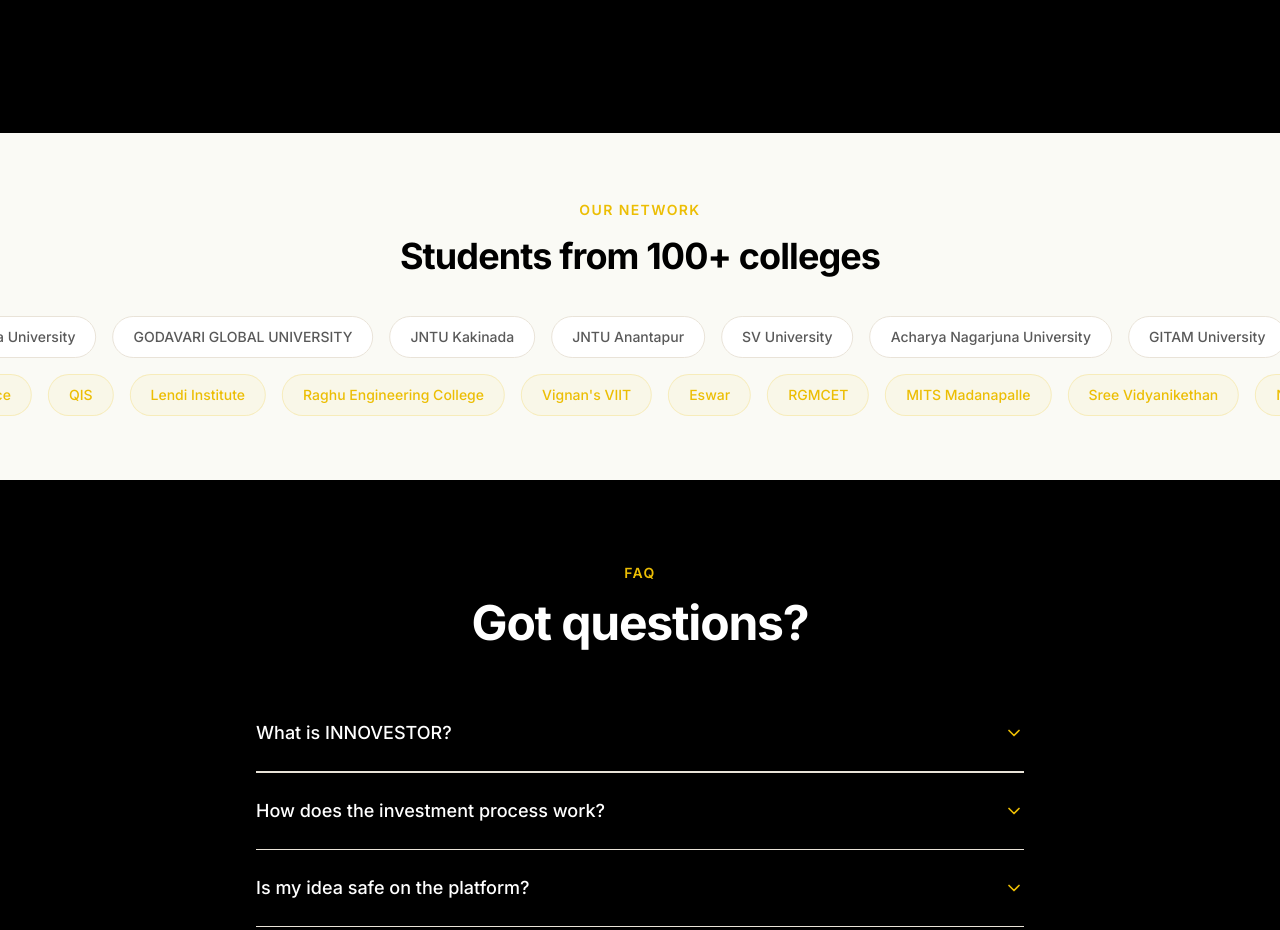
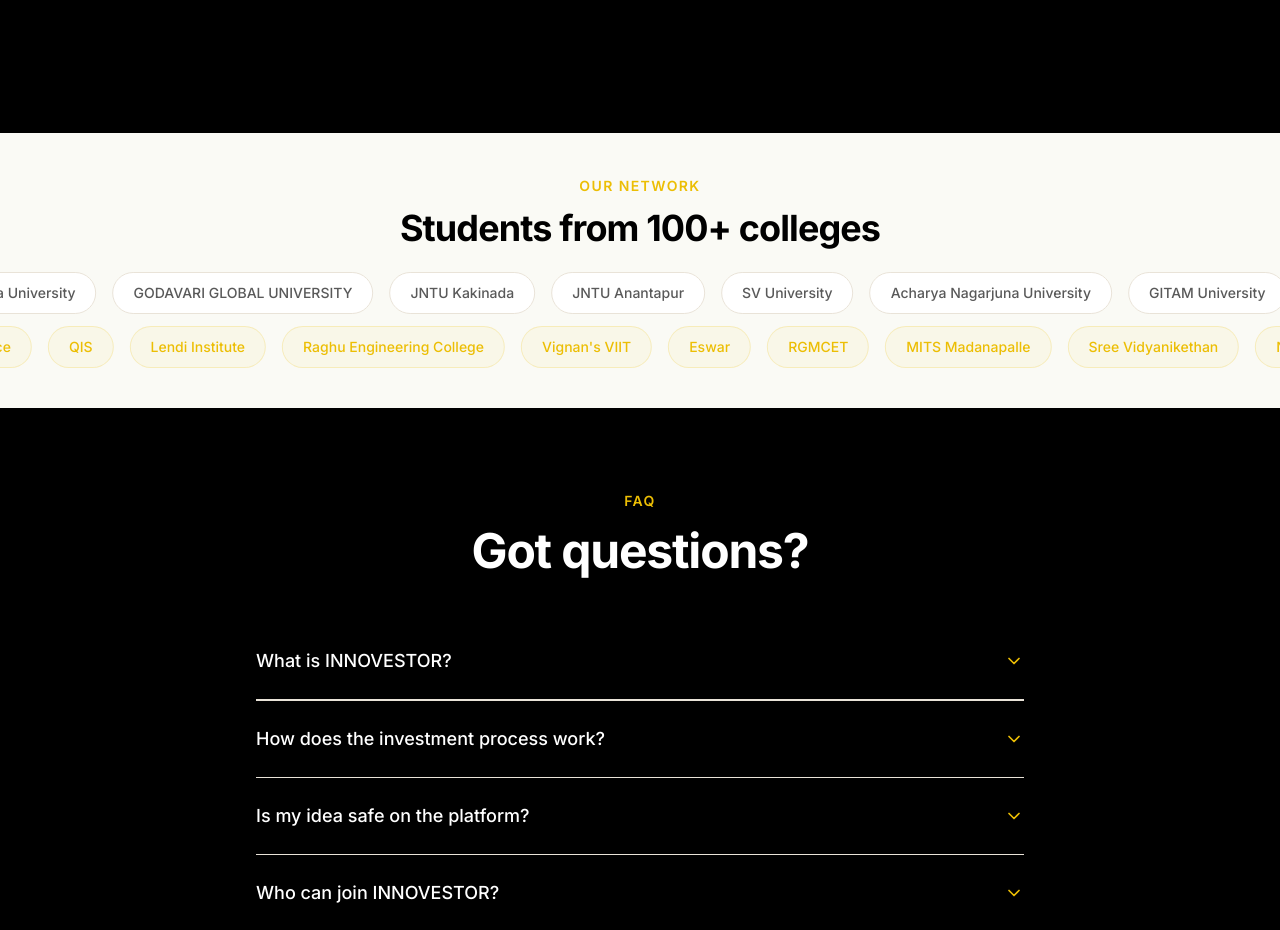
Before and after one commit to eswarorsu/happy-helper, a React (Vite) app: page / in a window 1280 px wide. Shown: the part 4720-5650 px from the top of the page. Built offline with nearby package versions, Linux system fonts and the light colour scheme; no server answers.

Commit message:
feat: Implement core authentication pages (login, register, verification), landing page, and profile setup.

```diff
--- a/src/pages/Auth.tsx
+++ b/src/pages/Auth.tsx
@@ -609,7 +609,7 @@
                   <>
                     {/* Name */}
                     <div className="space-y-1.5">
-                      <Label htmlFor="name" className="text-sm font-medium">Full Name</Label>
+                      <Label htmlFor="name" className="text-xs font-bold text-slate-500 uppercase tracking-widest block mb-1">Full Name</Label>
                       <Input
                         id="name"
                         name="name"
@@ -623,7 +623,7 @@
 
                     {/* Phone */}
                     <div className="space-y-1.5">
-                      <Label htmlFor="phone" className="text-sm font-medium">Phone Number</Label>
+                      <Label htmlFor="phone" className="text-xs font-bold text-slate-500 uppercase tracking-widest block mb-1">Phone Number</Label>
                       <Input
                         id="phone"
                         name="phone"
@@ -638,7 +638,7 @@
 
                     {/* User Type — Pill Tab Toggle */}
                     <div className="space-y-1.5">
-                      <Label className="text-sm font-medium">I am a</Label>
+                      <Label className="text-xs font-bold text-slate-500 uppercase tracking-widest block mb-1">I am a</Label>
                       <div className="flex rounded-full bg-secondary/70 p-1 border-2 border-slate-200">
                         <button
                           type="button"
@@ -667,7 +667,7 @@
 
                 {/* Email */}
                 <div className="space-y-1.5">
-                  <Label htmlFor="email" className="text-sm font-medium">Email</Label>
+                  <Label htmlFor="email" className="text-xs font-bold text-slate-500 uppercase tracking-widest block mb-1">Email</Label>
                   <Input
                     id="email"
                     name="email"
@@ -683,7 +683,7 @@
                 {/* Password */}
                 <div className="space-y-1.5">
                   <div className="flex items-center justify-between">
-                    <Label htmlFor="password" className="text-sm font-medium">Password</Label>
+                    <Label htmlFor="password" className="text-xs font-bold text-slate-500 uppercase tracking-widest block mb-1">Password</Label>
                     {mode === "login" && (
                       <button
                         type="button"
--- a/src/pages/Landing.tsx
+++ b/src/pages/Landing.tsx
@@ -935,9 +935,9 @@
       {/* ================================================================ */}
       {/* COLLEGE MARQUEE */}
       {/* ================================================================ */}
-      <section className="py-10 sm:py-16 overflow-hidden bg-background">
-        <div className="text-center mb-6 sm:mb-10 px-4 sm:px-6">
-          <span className="inline-block text-sm font-semibold tracking-widest uppercase mb-4 text-brand-yellow">
+      <section className="py-6 sm:py-10 overflow-hidden bg-background">
+        <div className="text-center mb-4 sm:mb-6 px-4 sm:px-6">
+          <span className="inline-block text-sm font-semibold tracking-widest uppercase mb-3 text-brand-yellow">
             Our Network
           </span>
           <h2 className="text-2xl sm:text-3xl md:text-4xl font-bold tracking-tight text-foreground">
@@ -946,7 +946,7 @@
         </div>
 
         {/* Row 1 */}
-        <div className="flex animate-marquee hover:[animation-play-state:paused] mb-4">
+        <div className="flex animate-marquee hover:[animation-play-state:paused] mb-3">
           {[...colleges, ...colleges].map((college, i) => (
             <span key={i} className="shrink-0 mx-2 px-5 py-2.5 rounded-full text-sm font-medium whitespace-nowrap border border-border text-muted-foreground bg-white transition-colors hover:border-brand-yellow hover:bg-brand-yellow/10">
               {college}
--- a/src/pages/ProfileSetup.tsx
+++ b/src/pages/ProfileSetup.tsx
@@ -117,7 +117,7 @@
 
 const ProfileSetup = () => {
   const [searchParams] = useSearchParams();
-  const userType = searchParams.get("type") as "founder" | "investor";
+  const userType = searchParams.get("type") as "founder" | "investor" | "choose";
   const mode = searchParams.get("mode");
   const navigate = useNavigate();
   const { toast } = useToast();
```
